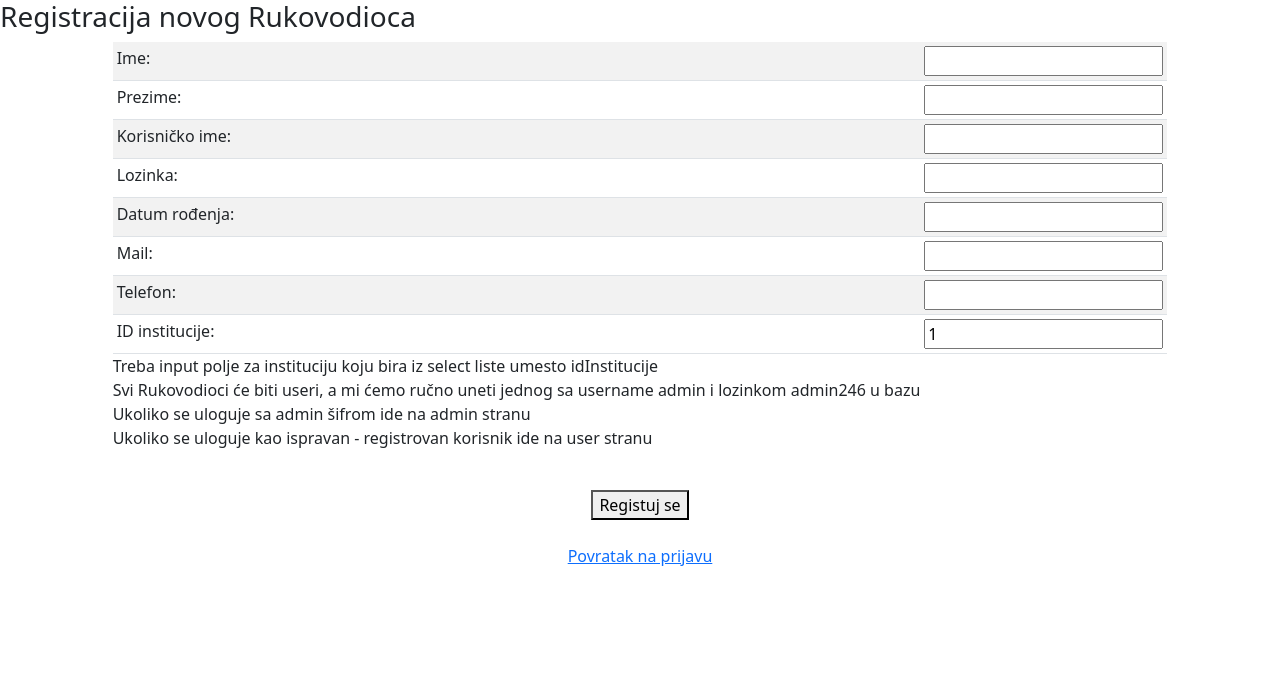
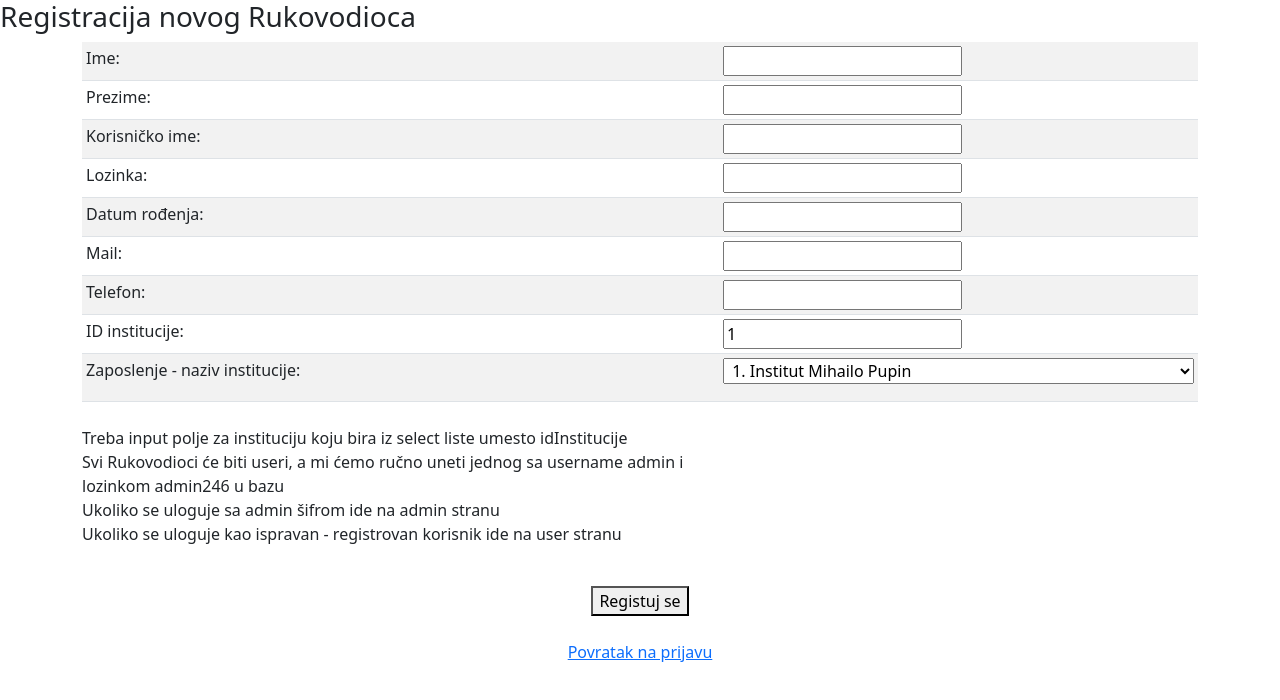
Before and after one commit to SinisaBeronja/ETFProject, an Angular app in the folder frontend/app/: page /register in a window 1280 px wide. Shown: the top 700 px of the page. Built offline with nearby package versions, Linux system fonts and the light colour scheme.

Commit message:
Biljana registracija html padajuci meni proba gita

```diff
--- a/frontend/app/src/app/register/register.component.html
+++ b/frontend/app/src/app/register/register.component.html
@@ -49,6 +49,43 @@
                 <input type="text" name="idInstitucije" [(ngModel)]="idInstitucije" />
                 </td>
             </tr>
+                    <tr>
+                <td>Zaposlenje - naziv institucije:</td>
+                <td>
+                    <select class="select" name="idInstitucije"  [(ngModel)]="idInstitucije">
+                    <option id="idInstitucije" value="1">&nbsp;1. Institut Mihailo Pupin</option>
+                    <option id="idInstitucije" value="2">&nbsp;2. Matematicki intitut SANU</option>
+                    <option id="idInstitucije" value="3">&nbsp;3. Institut za nuklearne nauke Vinca</option>
+                    <option id="idInstitucije" value="4">&nbsp;4. ElektrotehniĂ„Ĺ¤ki fakultet</option>
+                    <option id="idInstitucije" value="5">&nbsp;5. Istorijski institut SANU</option>
+                    <option id="idInstitucije" value="6">&nbsp;6. Matica srpska</option>
+                    <option id="idInstitucije" value="7">&nbsp;7. Institut za molekularnu genetiku i geneticko inzenjerstvo</option>
+                    <option id="idInstitucije" value="8">&nbsp;8. Institut za fiziku</option>
+                    <option id="idInstitucije" value="9">&nbsp;9. Institut za hemiju</option>
+                    <option id="idInstitucije" value="10">10. Institut za primenu nuklearne energije - INEP</option>
+                    <option id="idInstitucije" value="11">11. Institut za multidisciplinarna istrazivanja</option>
+                    <option id="idInstitucije" value="12">12. Institut za medicinska istrazivanja</option>
+                    <option id="idInstitucije" value="13">13. Institut za onkologiju i radiologiju Srbije</option>
+                    <option id="idInstitucije" value="14">14. Institut za virusologiju vakcine i serume Torlak</option>
+                    <option id="idInstitucije" value="15">15. Institut ekonomskih nauka</option>
+                    <option id="idInstitucije" value="16">16. Institut drustvenih nauka</option>
+                    <option id="idInstitucije" value="17">17. Institut za pedagoska istrazivanja</option>
+                    <option id="idInstitucije" value="18">18. Institut za uporedno pravo</option>
+                    <option id="idInstitucije" value="19">19. Ekonomski institut</option>
+                    <option id="idInstitucije" value="20">20. Institut za medjunarodnu politiku i privredu</option>
+                    <option id="idInstitucije" value="21">21. Arheoloski institut</option>
+                    <option id="idInstitucije" value="22">22. Institut za knjizevnost i umetnost</option>
+                    <option id="idInstitucije" value="23">23. Institut za srpski jezik SANU</option>
+                    <option id="idInstitucije" value="34">24. Institut za opstu i fizicku hemiju</option>
+                    <option id="idInstitucije" value="25">25. Elektrotehnicki institut Nikola Tesla</option>
+                    <option id="idInstitucije" value="26">26. Institut Kirilo Savic</option>
+                    <option id="idInstitucije" value="27">27. Institut za sumarstvo</option>
+                    </select>
+                    </td>
+                  <br><br>
+                </tr>
+                <br>
+
 
             Treba input polje za instituciju koju bira iz select liste umesto idInstitucije
             <br>
```
Also changed, not shown: 4 other files (tests, documents, lock files or other folders).
